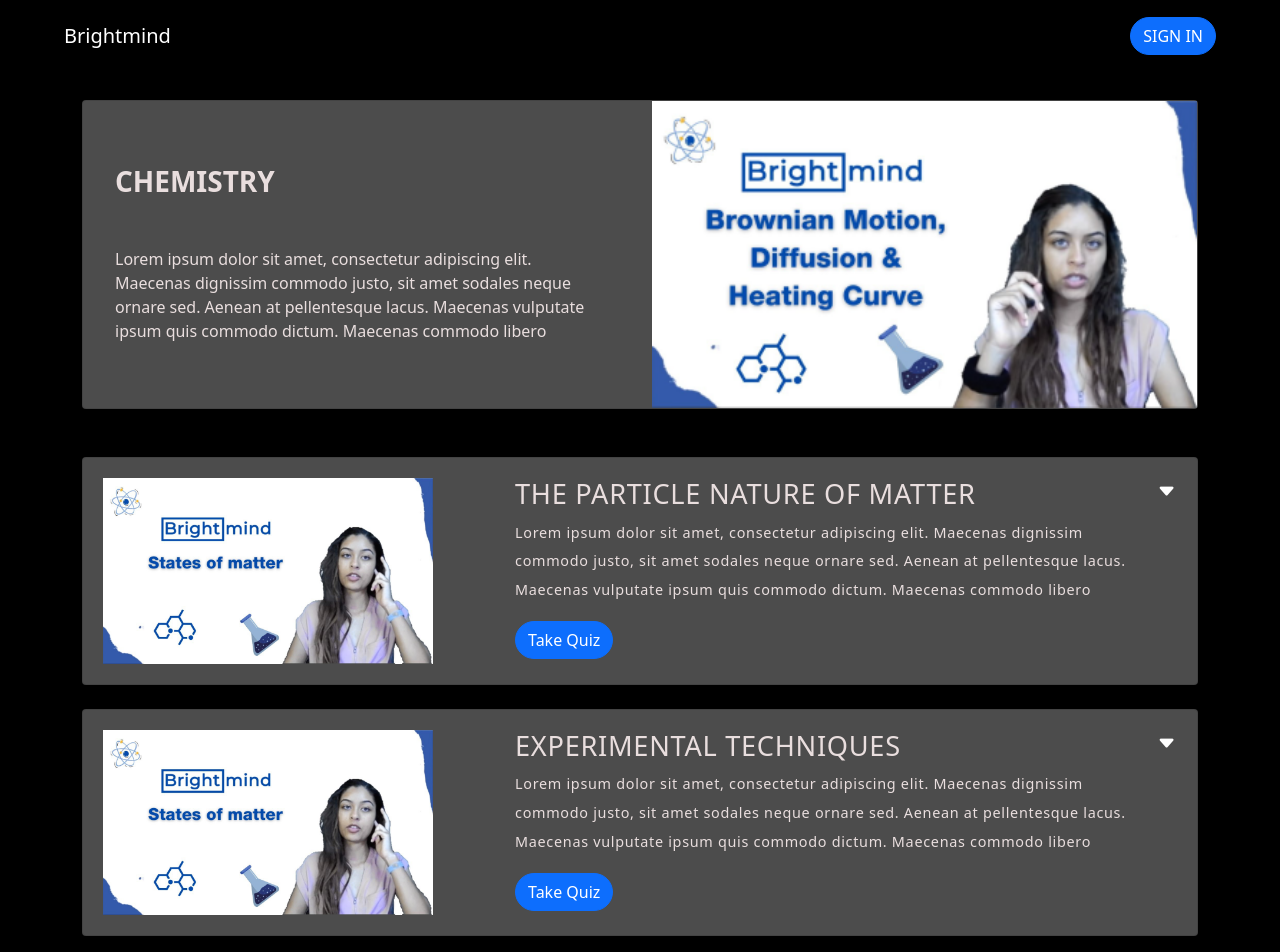
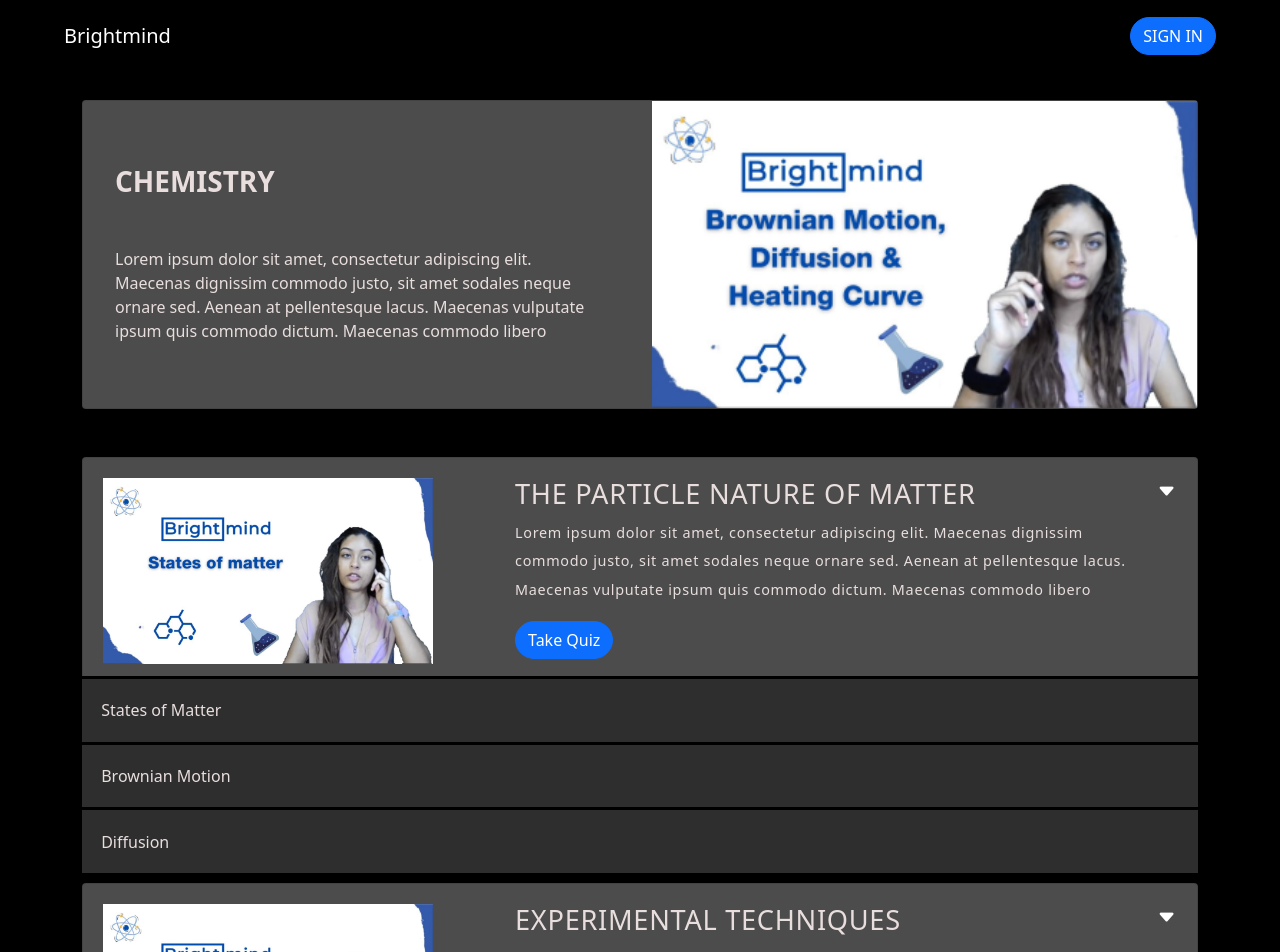
Before and after one commit to didiamuri/vc-education-frontend, a React (Create React App) app: page / in a window 1280 px wide. Shown: the top 952 px of the page. Built offline with nearby package versions, Linux system fonts and the light colour scheme.

Commit message:
Update accordion design

```diff
--- a/src/assets/css/App.css
+++ b/src/assets/css/App.css
@@ -116,7 +116,11 @@ header {
   padding-left: 70px;
 }
 .accordion-content {
-  color: #90a3b8;
+  background-color: black;
+  margin-top: 12px !important;
+  margin: -38px -21px;
+  padding-top: .03rem;
+  /* color: #90a3b8;
   padding-top: 16px;
   margin-bottom: 16px;
   letter-spacing: 0.7px;
@@ -125,7 +129,13 @@ header {
   display: none;
   max-height: 0;
   opacity: 0;
-  transition: opacity 0.3s linear, max-height 0.3s linear;
+  transition: opacity 0.3s linear, max-height 0.3s linear; */
+}
+.accordion-content p {
+  padding: 1.2rem;
+  background-color: #2E2E2E ;
+  margin: .2rem 0;
+
 }
 .accordion-img {
   width: 100%;
--- a/src/components/course-details/Accordion.jsx
+++ b/src/components/course-details/Accordion.jsx
@@ -23,7 +23,11 @@ export class Accordion extends Component {
                                     <i className="bi bi-caret-down-fill text-white"></i>
                                     <i className="bi bi-dash-lg text-white"></i>
                                 </div>
-                                <p className="accordion-content">Lorem ipsum dolor sit amet consectetur, adipisicing elit. Qui nemo vel, deserunt cum vero at</p>
+                                <div className="accordion-content">
+                                    <p>States of Matter</p>
+                                    <p>Brownian Motion</p>
+                                    <p>Diffusion</p>
+                                </div>
                             </div>
                         </div>
                     </div>
@@ -44,7 +48,6 @@ export class Accordion extends Component {
                                     <i className="bi bi-caret-down-fill text-white"></i>
                                     <i className="bi bi-dash-lg text-white"></i>
                                 </div>
-                                <p className="accordion-content">Lorem ipsum dolor sit amet consectetur, adipisicing elit. Qui nemo vel, deserunt cum vero at</p>
                             </div>
                         </div>
                     </div>
@@ -65,7 +68,6 @@ export class Accordion extends Component {
                                     <i className="bi bi-caret-down-fill text-white"></i>
                                     <i className="bi bi-dash-lg text-white"></i>
                                 </div>
-                                <p className="accordion-content">Lorem ipsum dolor sit amet consectetur, adipisicing elit. Qui nemo vel, deserunt cum vero at</p>
                             </div>
                         </div>
                     </div>
```
